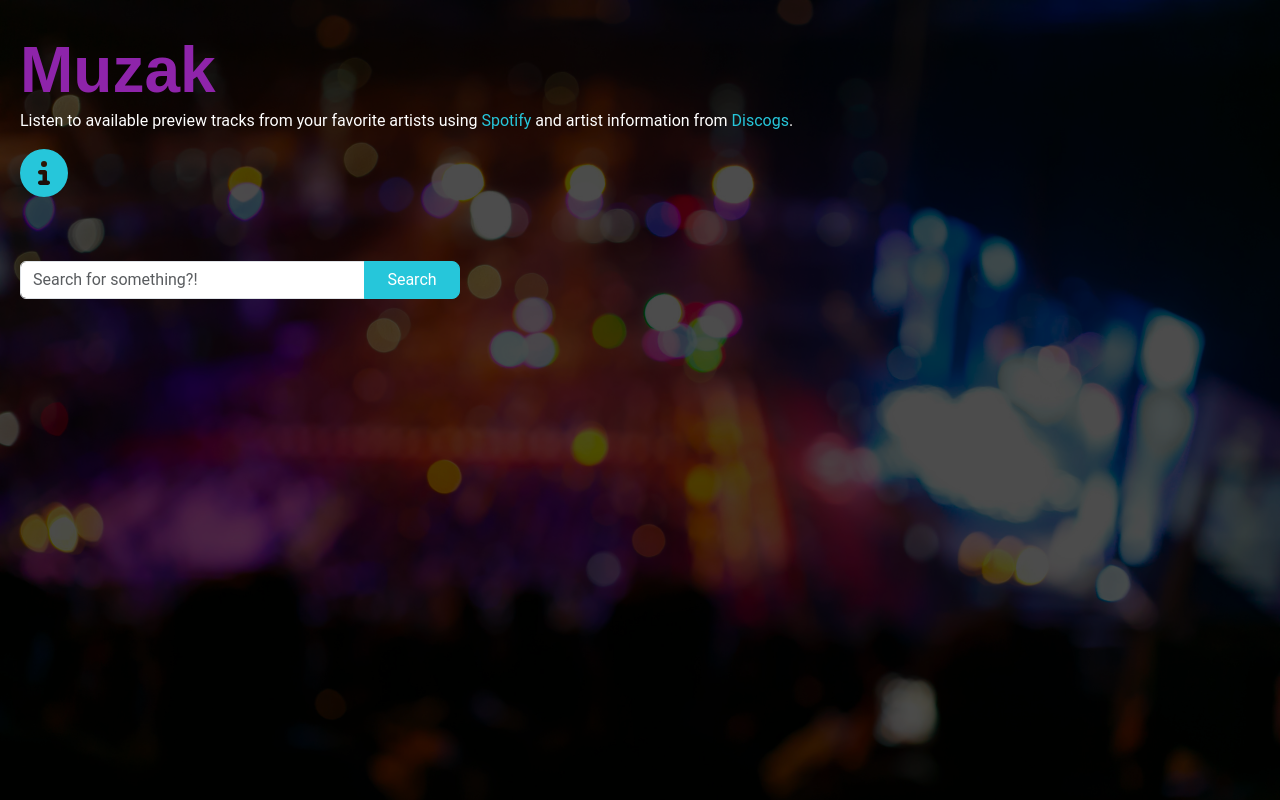
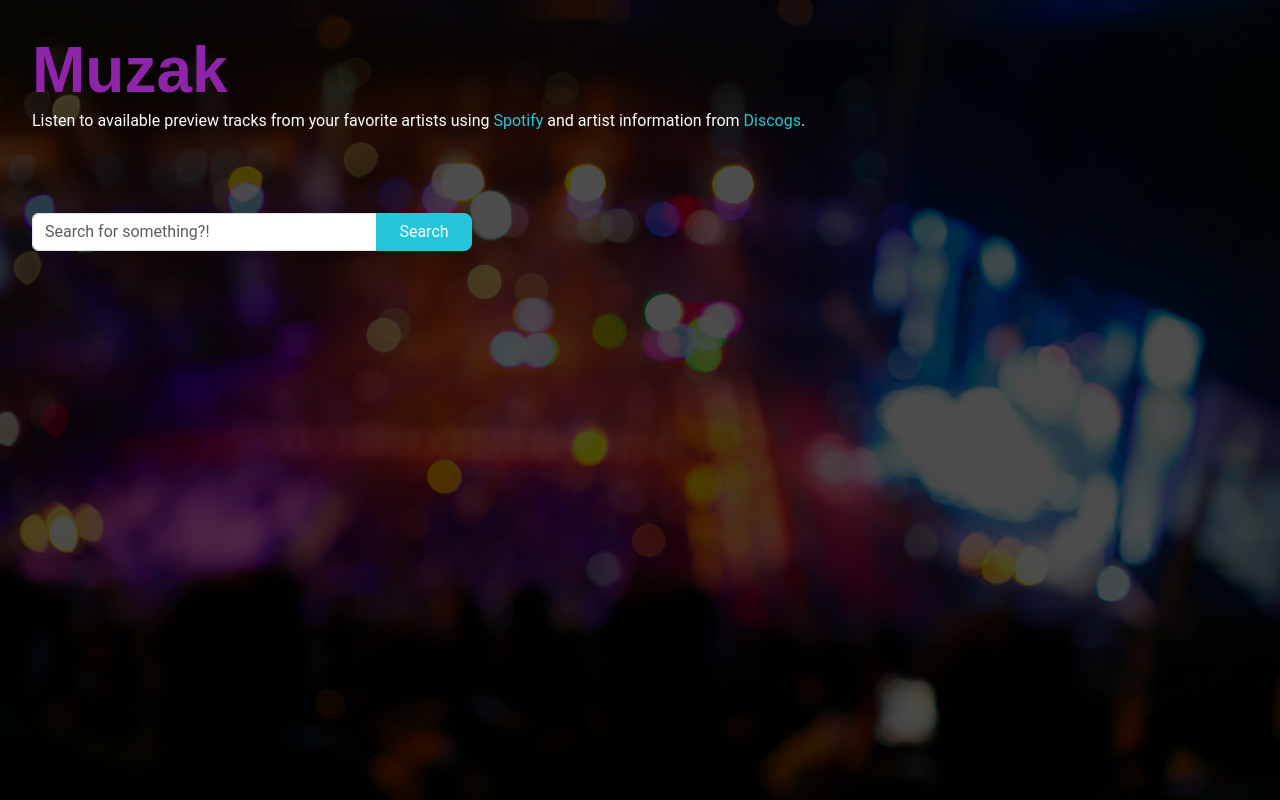
Before and after one commit to mse2321/muzak_new, a Next.js app: page / in a window 1280 px wide. Shown: the top 800 px of the page. Built offline with nearby package versions, Linux system fonts and the light colour scheme; no server answers.

Commit message:
updated info button visibility and installed react testing library
updated info button visibility and installed react testing library

```diff
--- a/package.json
+++ b/package.json
@@ -27,13 +27,15 @@
     "react-dom": "^18"
   },
   "devDependencies": {
+    "@testing-library/dom": "^10.4.0",
     "@testing-library/jest-dom": "^6.2.0",
+    "@testing-library/react": "^16.0.1",
     "@testing-library/user-event": "^14.5.2",
     "@types/jest": "^29.5.11",
     "@types/lodash": "^4.14.202",
     "@types/node": "^20",
-    "@types/react": "^18",
-    "@types/react-dom": "^18",
+    "@types/react": "^18.3.9",
+    "@types/react-dom": "^18.3.0",
     "eslint": "^8",
     "eslint-config-next": "14.0.4",
     "sass": "^1.69.7",
--- a/src/components/ContentContainer/index.tsx
+++ b/src/components/ContentContainer/index.tsx
@@ -3,6 +3,7 @@ import React, { useEffect } from 'react';
 import ErrorView from '../ErrorView';
 import { useStateContext } from '../../context/state';
 import * as apis from '../../apis/Apis';
+import { Container } from 'react-bootstrap';
 
 const ContentContainer = (props: any) => {
     const { children } = props;
@@ -14,8 +15,10 @@ const ContentContainer = (props: any) => {
 
     return (
         <React.Fragment>
-            { children }
-            { state.toggleErrorView && <ErrorView />}
+            <Container fluid className="header_container">
+                { children }
+                { state.toggleErrorView && <ErrorView />}
+            </Container>
         </React.Fragment>
     )
 }
--- a/src/components/Header/index.tsx
+++ b/src/components/Header/index.tsx
@@ -2,6 +2,7 @@
 import React from 'react';
 import InfoButton from '../InfoButton';
 import { useStateContext } from '../../context/state';
+import { Container, Row, Col } from 'react-bootstrap';
 
 const Header = () => {
     const { state } = useStateContext();
@@ -13,8 +14,9 @@ const Header = () => {
     const discogs = 'Discogs';
 
     return <header>
-                <div className="header_container">
-                    <div className="heading_container">
+                <Container fluid className="header_container">
+                    <Row>
+                        <Col xs={12} md={10} lg={10} xl={10} className="heading_container">
                             <h1>{heading}</h1>
                             <p>
                                 {introMessage1}
@@ -22,11 +24,15 @@ const Header = () => {
                                 {introMessage2}
                                 <a href="https://www.discogs.com/" target="_blank" rel="noopener noreferrer">{discogs}</a>.
                             </p>
-                    </div>
-                    <div className="info_container">
-                        <InfoButton />
-                    </div>
-                </div>
+                        </Col>
+                        {/* either hide the button or gray it out - research what is best for accessibility */}
+                        <Col className="info_container">
+                            {
+                                state.searchTerm && <InfoButton />
+                            }
+                        </Col>
+                    </Row>
+                </Container>
                 {/* Putting the audio tag here in order to persist outside of the sidebar */}
                 <audio id="music" src={ state.currentSong?.preview_url } />
             </header>
--- a/src/scss/partials/_global.scss
+++ b/src/scss/partials/_global.scss
@@ -88,3 +88,5 @@ td {
 	font-size: $base-font-unit * 1.2;
 	color: red;
 }
+
+.info_container { text-align: right; }
```
Also changed, not shown: 1 other file (tests, documents, lock files or other folders). Lines whose indentation alone changed are shown as unchanged.
